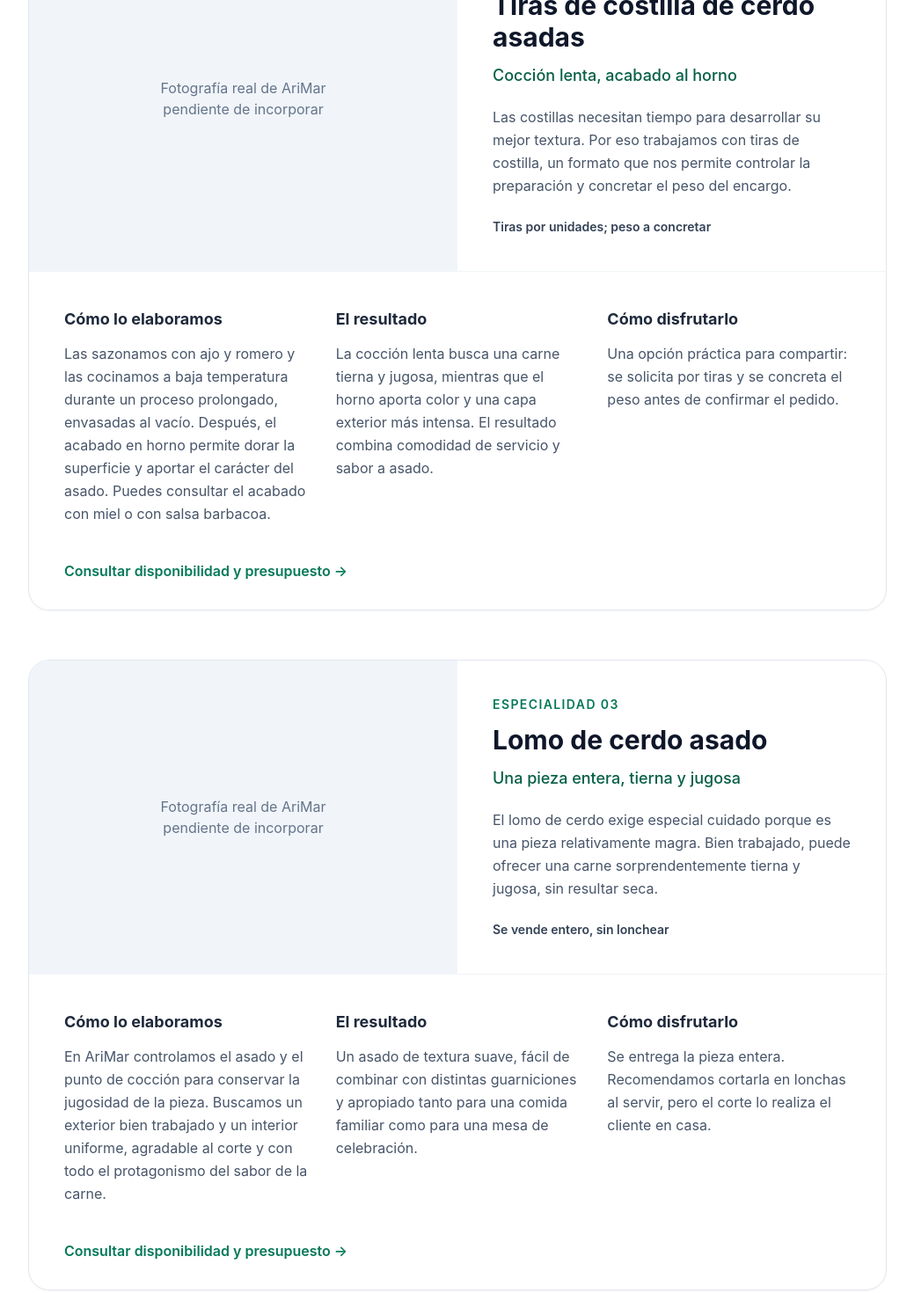
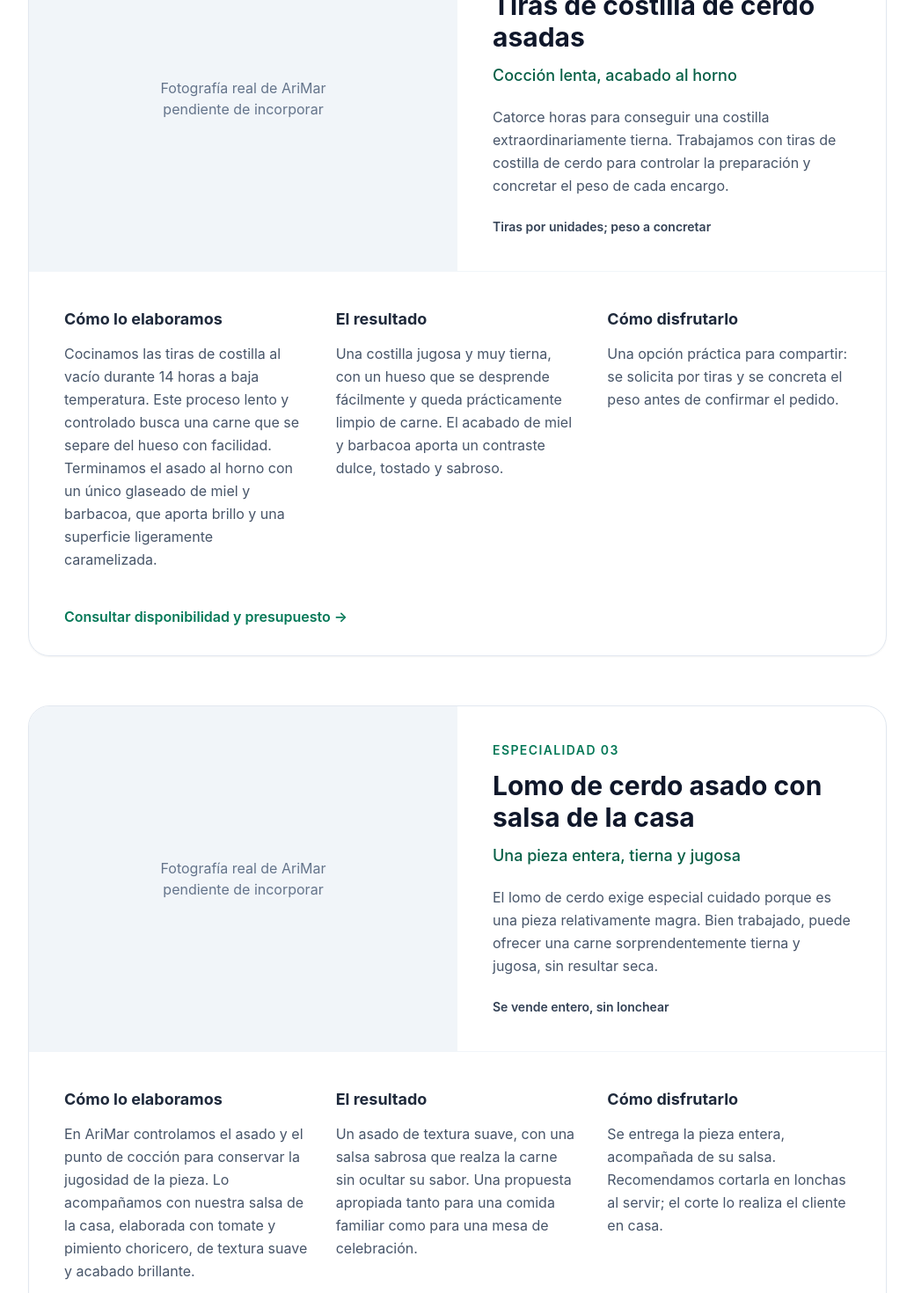
Before and after one commit to talaverilla85/ArimarWeb, a Next.js app: page /asados-por-encargo-gran-canaria in a window 1280 px wide. Shown: the part 1600-3070 px from the top of the page at 88% size, without its empty margins (120-1159 px from the left). Built offline with nearby package versions, Linux system fonts and the light colour scheme.

Commit message:
Refine 14-hour ribs glaze and whole roast loin house sauce copy

```diff
--- a/app/asados-por-encargo-gran-canaria/page.tsx
+++ b/app/asados-por-encargo-gran-canaria/page.tsx
@@ -22,19 +22,19 @@ const platos = [
     nombre: 'Tiras de costilla de cerdo asadas',
     subtitulo: 'Cocción lenta, acabado al horno',
     formato: 'Tiras por unidades; peso a concretar',
-    introduccion: 'Las costillas necesitan tiempo para desarrollar su mejor textura. Por eso trabajamos con tiras de costilla, un formato que nos permite controlar la preparación y concretar el peso del encargo.',
-    proceso: 'Las sazonamos con ajo y romero y las cocinamos a baja temperatura durante un proceso prolongado, envasadas al vacío. Después, el acabado en horno permite dorar la superficie y aportar el carácter del asado. Puedes consultar el acabado con miel o con salsa barbacoa.',
-    resultado: 'La cocción lenta busca una carne tierna y jugosa, mientras que el horno aporta color y una capa exterior más intensa. El resultado combina comodidad de servicio y sabor a asado.',
+    introduccion: 'Catorce horas para conseguir una costilla extraordinariamente tierna. Trabajamos con tiras de costilla de cerdo para controlar la preparación y concretar el peso de cada encargo.',
+    proceso: 'Cocinamos las tiras de costilla al vacío durante 14 horas a baja temperatura. Este proceso lento y controlado busca una carne que se separe del hueso con facilidad. Terminamos el asado al horno con un único glaseado de miel y barbacoa, que aporta brillo y una superficie ligeramente caramelizada.',
+    resultado: 'Una costilla jugosa y muy tierna, con un hueso que se desprende fácilmente y queda prácticamente limpio de carne. El acabado de miel y barbacoa aporta un contraste dulce, tostado y sabroso.',
     servicio: 'Una opción práctica para compartir: se solicita por tiras y se concreta el peso antes de confirmar el pedido.',
   },
   {
-    nombre: 'Lomo de cerdo asado',
+    nombre: 'Lomo de cerdo asado con salsa de la casa',
     subtitulo: 'Una pieza entera, tierna y jugosa',
     formato: 'Se vende entero, sin lonchear',
     introduccion: 'El lomo de cerdo exige especial cuidado porque es una pieza relativamente magra. Bien trabajado, puede ofrecer una carne sorprendentemente tierna y jugosa, sin resultar seca.',
-    proceso: 'En AriMar controlamos el asado y el punto de cocción para conservar la jugosidad de la pieza. Buscamos un exterior bien trabajado y un interior uniforme, agradable al corte y con todo el protagonismo del sabor de la carne.',
-    resultado: 'Un asado de textura suave, fácil de combinar con distintas guarniciones y apropiado tanto para una comida familiar como para una mesa de celebración.',
-    servicio: 'Se entrega la pieza entera. Recomendamos cortarla en lonchas al servir, pero el corte lo realiza el cliente en casa.',
+    proceso: 'En AriMar controlamos el asado y el punto de cocción para conservar la jugosidad de la pieza. Lo acompañamos con nuestra salsa de la casa, elaborada con tomate y pimiento choricero, de textura suave y acabado brillante.',
+    resultado: 'Un asado de textura suave, con una salsa sabrosa que realza la carne sin ocultar su sabor. Una propuesta apropiada tanto para una comida familiar como para una mesa de celebración.',
+    servicio: 'Se entrega la pieza entera, acompañada de su salsa. Recomendamos cortarla en lonchas al servir; el corte lo realiza el cliente en casa.',
   },
   {
     nombre: 'Bondiola de cerdo asada',
```
